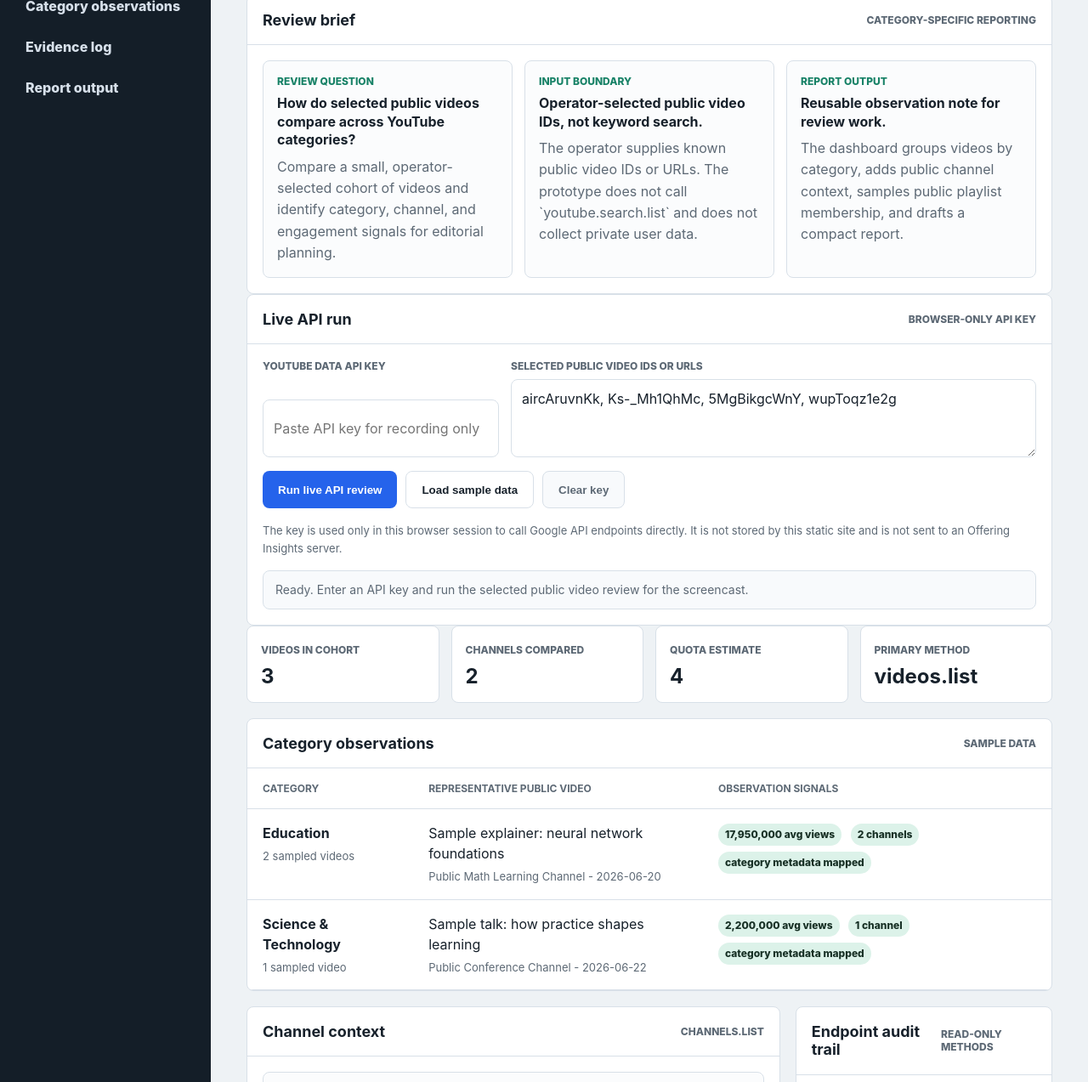
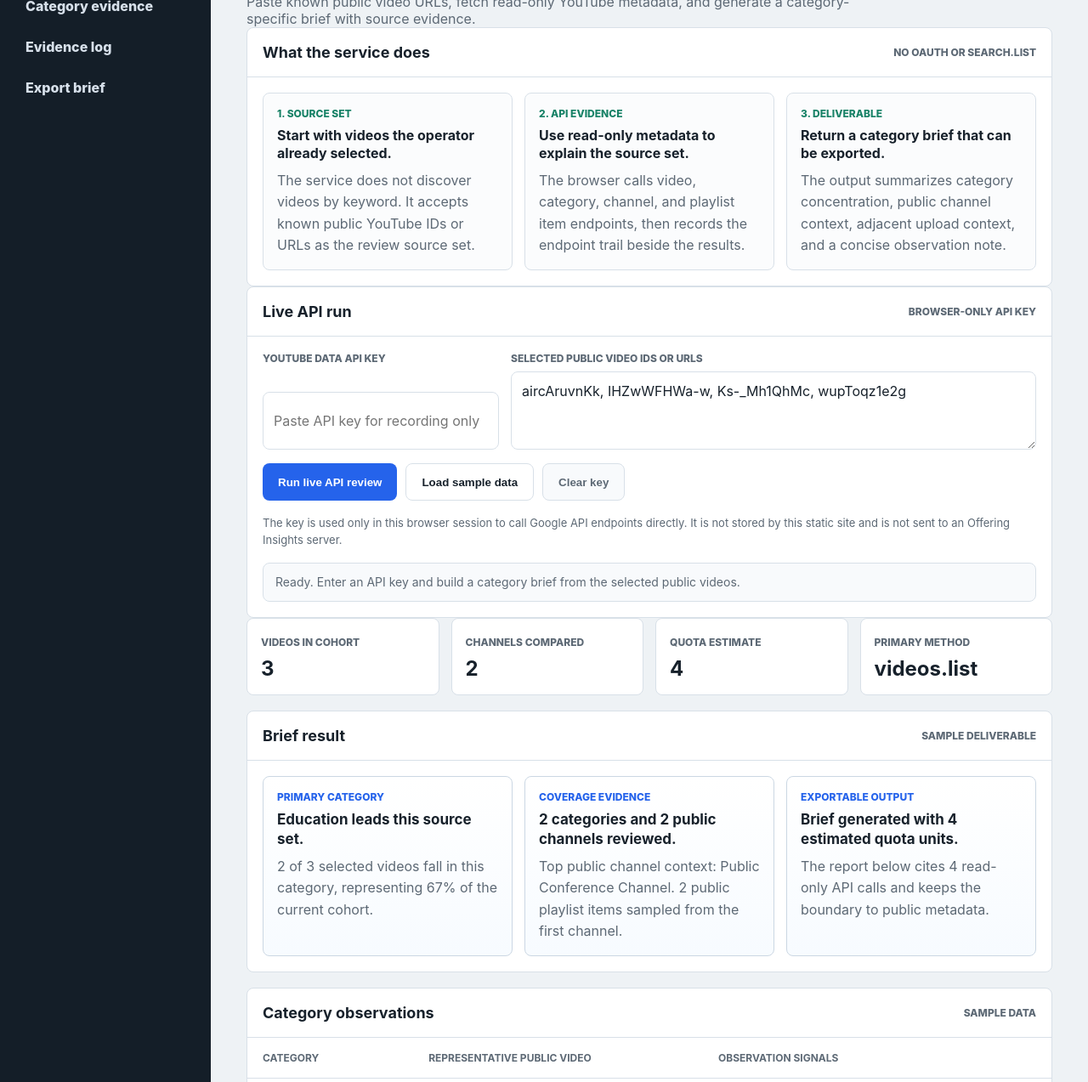
Before and after one commit to Naosan/offering-insights, a plain HTML site: page app.html in a window 1280 px wide. Shown: the part 235-1508 px from the top of the page at 85% size. Drawn offline with Linux system fonts and the light colour scheme.

Commit message:
Show API-powered category brief builder

```diff
--- a/app.html
+++ b/app.html
@@ -25,48 +25,48 @@
     <main class="app-shell">
       <aside class="sidebar" aria-label="Dashboard navigation">
         <div class="sidebar-title">Offering Insights</div>
-        <button class="nav-button active" type="button">Review brief</button>
-        <button class="nav-button" type="button">Live API run</button>
-        <button class="nav-button" type="button">Category observations</button>
+        <button class="nav-button active" type="button">Brief builder</button>
+        <button class="nav-button" type="button">Source input</button>
+        <button class="nav-button" type="button">Category evidence</button>
         <button class="nav-button" type="button">Evidence log</button>
-        <button class="nav-button" type="button">Report output</button>
+        <button class="nav-button" type="button">Export brief</button>
       </aside>
 
       <section class="dashboard">
         <div class="dashboard-top">
           <div>
-            <p class="eyebrow">Prototype review workflow</p>
-            <h1>Category-specific public video reporting</h1>
+            <p class="eyebrow">Live API-powered brief builder</p>
+            <h1>Build category briefs from selected YouTube videos</h1>
             <p class="dashboard-subtitle">
-              Turns operator-selected public YouTube video IDs into category-specific observations and a short reporting note.
+              Paste known public video URLs, fetch read-only YouTube metadata, and generate a category-specific brief with source evidence.
             </p>
           </div>
           <div class="status-strip" aria-label="API status">
-            <span>Method boundary</span>
-            <strong>No OAuth or search.list</strong>
+            <span>Data boundary</span>
+            <strong>Public metadata only</strong>
           </div>
         </div>
 
         <section class="panel brief-panel" aria-labelledby="review-brief-title">
           <div class="panel-heading">
-            <h2 id="review-brief-title">Review brief</h2>
-            <span>Category-specific reporting</span>
+            <h2 id="review-brief-title">What the service does</h2>
+            <span>No OAuth or search.list</span>
           </div>
           <div class="brief-grid">
             <article>
-              <span>Review question</span>
-              <strong>How do selected public videos compare across YouTube categories?</strong>
-              <p>Compare a small, operator-selected cohort of videos and identify category, channel, and engagement signals for editorial planning.</p>
+              <span>1. Source set</span>
+              <strong>Start with videos the operator already selected.</strong>
+              <p>The service does not discover videos by keyword. It accepts known public YouTube IDs or URLs as the review source set.</p>
             </article>
             <article>
-              <span>Input boundary</span>
-              <strong>Operator-selected public video IDs, not keyword search.</strong>
-              <p>The operator supplies known public video IDs or URLs. The prototype does not call `youtube.search.list` and does not collect private user data.</p>
+              <span>2. API evidence</span>
+              <strong>Use read-only metadata to explain the source set.</strong>
+              <p>The browser calls video, category, channel, and playlist item endpoints, then records the endpoint trail beside the results.</p>
             </article>
             <article>
-              <span>Report output</span>
-              <strong>Reusable observation note for review work.</strong>
-              <p>The dashboard groups videos by category, adds public channel context, samples public playlist membership, and drafts a compact report.</p>
+              <span>3. Deliverable</span>
+              <strong>Return a category brief that can be exported.</strong>
+              <p>The output summarizes category concentration, public channel context, adjacent upload context, and a concise observation note.</p>
             </article>
           </div>
         </section>
@@ -84,7 +84,7 @@
               </label>
               <label class="field wide">
                 <span>Selected public video IDs or URLs</span>
-                <textarea id="video-ids" rows="3" spellcheck="false">aircAruvnKk, Ks-_Mh1QhMc, 5MgBikgcWnY, wupToqz1e2g</textarea>
+                <textarea id="video-ids" rows="3" spellcheck="false">aircAruvnKk, IHZwWFHWa-w, Ks-_Mh1QhMc, wupToqz1e2g</textarea>
               </label>
             </div>
             <div class="action-row">
@@ -96,7 +96,7 @@
               The key is used only in this browser session to call Google API endpoints directly. It is not stored by this static site and is not sent to an Offering Insights server.
             </p>
             <div class="api-state" id="api-state" role="status" aria-live="polite">
-              Ready. Enter an API key and run the selected public video review for the screencast.
+              Ready. Enter an API key and build a category brief from the selected public videos.
             </div>
           </div>
         </section>
@@ -121,6 +121,30 @@
         </div>
 
         <div class="dashboard-grid">
+          <section class="panel wide-panel service-result-panel">
+            <div class="panel-heading">
+              <h2>Brief result</h2>
+              <span id="brief-mode">Sample deliverable</span>
+            </div>
+            <div class="brief-result" id="brief-result">
+              <article>
+                <span>Primary category</span>
+                <strong>Waiting for source review</strong>
+                <p>Run the live API review to create an evidence-backed category brief.</p>
+              </article>
+              <article>
+                <span>Service output</span>
+                <strong>Category brief with audit trail</strong>
+                <p>The brief is generated from public YouTube metadata and includes the API methods used.</p>
+              </article>
+              <article>
+                <span>Next action</span>
+                <strong>Export review note</strong>
+                <p>Copy the generated report for the YouTube API Services review response or internal notes.</p>
+              </article>
+            </div>
+          </section>
+
           <section class="panel wide-panel">
             <div class="panel-heading">
               <h2>Category observations</h2>
--- a/script.js
+++ b/script.js
@@ -99,6 +99,8 @@ const elements = {
   metricChannels: document.getElementById("metric-channels"),
   metricQuota: document.getElementById("metric-quota"),
   metricEndpoint: document.getElementById("metric-endpoint"),
+  briefMode: document.getElementById("brief-mode"),
+  briefResult: document.getElementById("brief-result"),
   categoryLabel: document.getElementById("category-label"),
   videoTable: document.getElementById("video-table"),
   channelList: document.getElementById("channel-list"),
@@ -340,6 +342,8 @@ function renderReview(review) {
   elements.metricQuota.textContent = formatNumber(quotaEstimate);
   elements.metricEndpoint.textContent = "videos.list";
   elements.categoryLabel.textContent = review.source === "live" ? "Live API results" : "Sample data";
+  elements.briefMode.textContent = review.source === "live" ? "Live API deliverable" : "Sample deliverable";
+  renderBriefResult(review, categorySummaries, quotaEstimate);
 
   elements.videoTable.innerHTML = categorySummaries.map(summary => `
     <tr>
@@ -393,6 +397,61 @@ function renderReview(review) {
   elements.reportOutput.textContent = buildReport(review, categorySummaries, quotaEstimate);
 }
 
+function renderBriefResult(review, categorySummaries, quotaEstimate) {
+  const primary = categorySummaries[0];
+  const categoryCount = categorySummaries.length;
+  const videoCount = review.videos.length;
+  const channelCount = review.channels.length;
+  const endpointCount = review.endpointLog.length;
+
+  if (!primary) {
+    elements.briefResult.innerHTML = `
+      <article>
+        <span>Primary category</span>
+        <strong>Waiting for source review</strong>
+        <p>Run the live API review to create an evidence-backed category brief.</p>
+      </article>
+      <article>
+        <span>Service output</span>
+        <strong>Category brief with audit trail</strong>
+        <p>The brief is generated from public YouTube metadata and includes the API methods used.</p>
+      </article>
+      <article>
+        <span>Next action</span>
+        <strong>Export review note</strong>
+        <p>Copy the generated report for the YouTube API Services review response or internal notes.</p>
+      </article>
+    `;
+    return;
+  }
+
+  const concentration = Math.round((primary.count / Math.max(videoCount, 1)) * 100);
+  const topChannel = review.channels
+    .slice()
+    .sort((a, b) => b.subscriberCount - a.subscriberCount)[0];
+  const playlistNote = review.playlistItems.length
+    ? `${review.playlistItems.length} public playlist item${review.playlistItems.length === 1 ? "" : "s"} sampled from the first channel.`
+    : "No public playlist items were returned for the sampled channel.";
+
+  elements.briefResult.innerHTML = `
+    <article>
+      <span>Primary category</span>
+      <strong>${escapeHtml(primary.categoryName)} leads this source set.</strong>
+      <p>${formatNumber(primary.count)} of ${formatNumber(videoCount)} selected videos fall in this category, representing ${formatNumber(concentration)}% of the current cohort.</p>
+    </article>
+    <article>
+      <span>Coverage evidence</span>
+      <strong>${formatNumber(categoryCount)} categories and ${formatNumber(channelCount)} public channels reviewed.</strong>
+      <p>Top public channel context: ${escapeHtml(topChannel?.title || "No channel returned")}. ${escapeHtml(playlistNote)}</p>
+    </article>
+    <article>
+      <span>Exportable output</span>
+      <strong>Brief generated with ${formatNumber(quotaEstimate)} estimated quota units.</strong>
+      <p>The report below cites ${formatNumber(endpointCount)} read-only API call${endpointCount === 1 ? "" : "s"} and keeps the boundary to public metadata.</p>
+    </article>
+  `;
+}
+
 function buildReport(review, categorySummaries, quotaEstimate) {
   const mode = review.source === "live" ? "Live YouTube Data API run" : "Sample data demonstration";
   const categoryLines = categorySummaries.map(summary => (
@@ -404,6 +463,7 @@ function buildReport(review, categorySummaries, quotaEstimate) {
 
   return [
     "Offering Insights category-specific observation report",
+    "Service outcome: Build a category brief from operator-selected public YouTube videos.",
     "Review question: How do selected public videos compare across YouTube categories, and which public channel signals help explain that distribution?",
     `Mode: ${mode}`,
     "Data boundary: public YouTube metadata only; no OAuth, no private user data, no uploads, no comment moderation.",
--- a/styles.css
+++ b/styles.css
@@ -522,6 +522,42 @@ h3 {
   line-height: 1.58;
 }
 
+.brief-result {
+  display: grid;
+  grid-template-columns: repeat(3, minmax(0, 1fr));
+  gap: 14px;
+  padding: 18px;
+}
+
+.brief-result article {
+  padding: 16px;
+  border: 1px solid #cbd7e3;
+  border-radius: 8px;
+  background: linear-gradient(180deg, #ffffff 0%, #f7fbff 100%);
+}
+
+.brief-result span {
+  display: block;
+  margin-bottom: 8px;
+  color: var(--blue);
+  font-size: 12px;
+  font-weight: 850;
+  text-transform: uppercase;
+}
+
+.brief-result strong {
+  display: block;
+  margin-bottom: 8px;
+  font-size: 17px;
+  line-height: 1.35;
+}
+
+.brief-result p {
+  margin: 0;
+  color: var(--muted);
+  line-height: 1.58;
+}
+
 .metric {
   padding: 16px;
 }
@@ -788,6 +824,7 @@ td {
 .endpoint-list strong,
 .endpoint-list span {
   display: block;
+  overflow-wrap: anywhere;
 }
 
 .endpoint-list strong {
@@ -802,6 +839,8 @@ td {
 .endpoint-log li {
   padding-bottom: 10px;
   border-bottom: 1px solid var(--line);
+  font-size: 13px;
+  line-height: 1.45;
 }
 
 .endpoint-log li:last-child {
@@ -888,7 +927,8 @@ td {
   .endpoint-grid,
   .workflow-grid,
   .metrics-grid,
-  .brief-grid {
+  .brief-grid,
+  .brief-result {
     grid-template-columns: repeat(2, minmax(0, 1fr));
   }
 }
@@ -913,7 +953,8 @@ td {
   .workflow-grid,
   .endpoint-grid,
   .metrics-grid,
-  .brief-grid {
+  .brief-grid,
+  .brief-result {
     grid-template-columns: 1fr;
   }
 
```
Also changed, not shown: README.md, assets/dashboard-preview.png.
